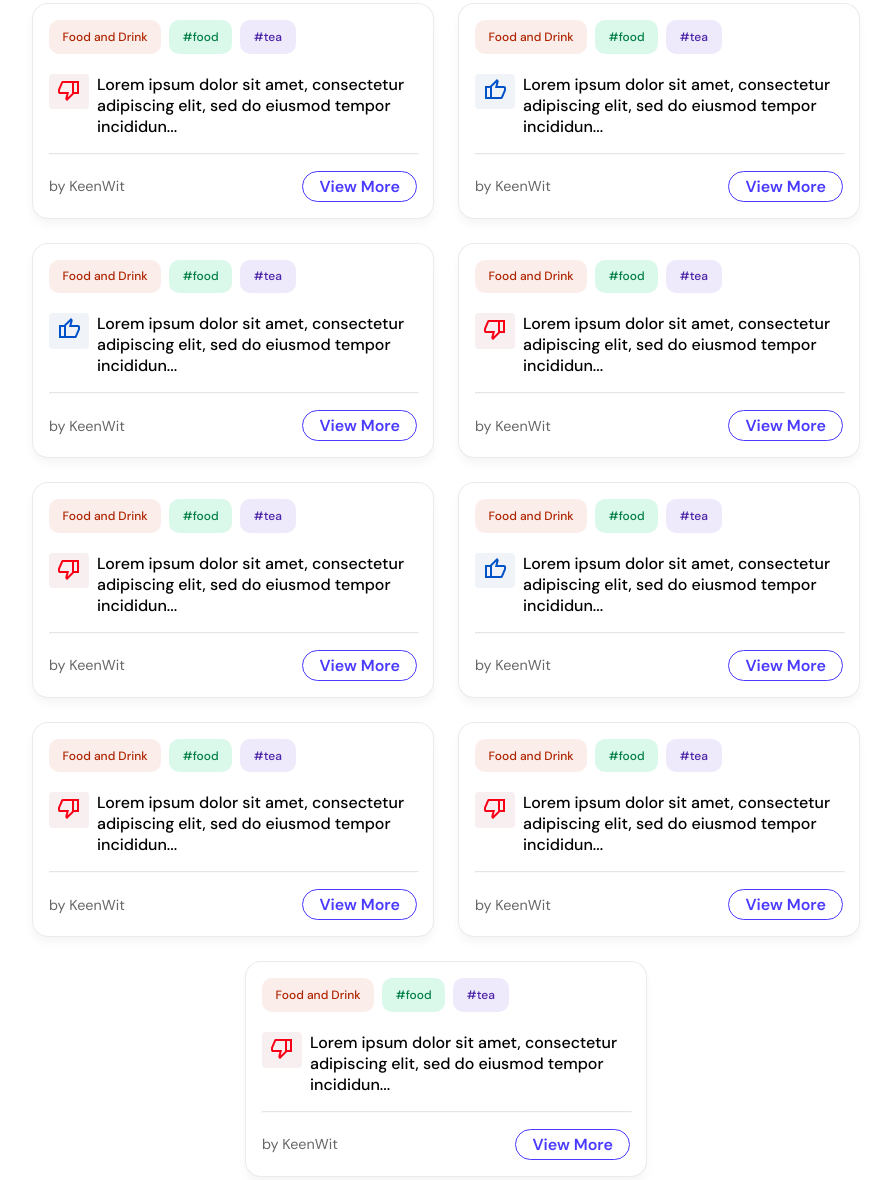
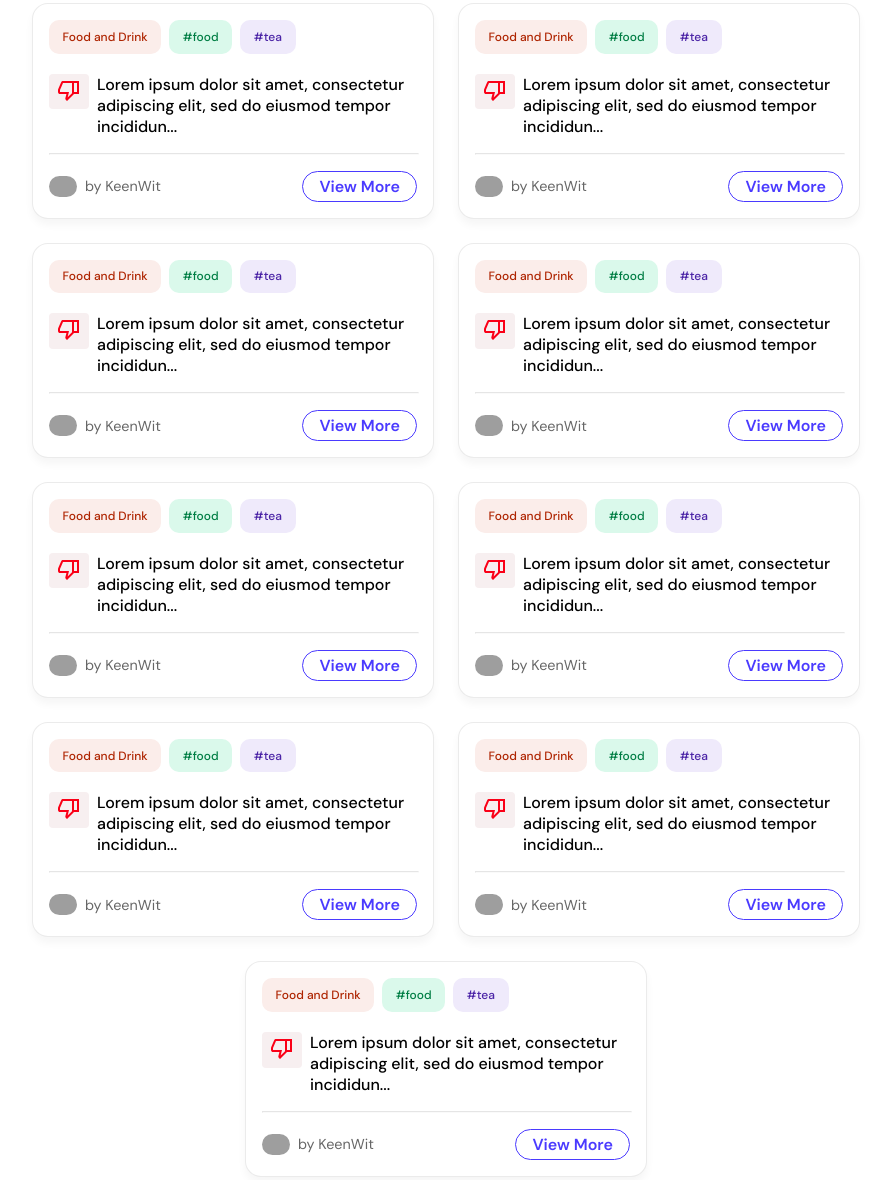
Before and after one commit to deepeshdm/HugOrShrug, a website: page index.html in a window 1280 px wide. Shown: the part 1378-2558 px from the top of the page, without its empty margins (194-1085 px from the left). Drawn offline with Linux system fonts and the light colour scheme; grey boxes are pictures that could not be loaded.

Commit message:
added pic in comment card in index.html

```diff
--- a/index.html
+++ b/index.html
@@ -285,53 +285,10 @@
                             </div>
                             <hr class="divider"></hr>
                             <div class="flex-sb">
+                                <div class="flex-gap-05">
+                                    <img class="comment-pic" src="https://randomuser.me/api/portraits/men/8.jpg">
                                     <div class="likedby"> by KeenWit </div>
-                                <button class="white-action-btn2"> View More </button>
                                 </div>
-                        </div>
-
-                        <div class="comment-card">
-
-                            <div class="flex-gap-05" style="margin-bottom:0.75rem;">
-                                <div class="redpart"> Food and Drink </div>
-                                <div class="greenpart"> #food </div>
-                                <div class="purplepart"> #tea </div>
-                            </div>
-
-                            <div class="flex-gap-05" style="align-items:flex-start;">
-                                <div class="blue-section">
-                                    <img class="likeimg" style="width:1.5rem;" src="assets/blue-thumbup.svg" />
-                                </div>
-                                <div class="comment">
-                                    Lorem ipsum dolor sit amet, consectetur adipiscing elit, sed do eiusmod tempor incididun...
-                                </div>
-                            </div>
-                            <hr class="divider"></hr>
-                            <div class="flex-sb">
-                                <div class="likedby"> by KeenWit </div>
-                                <button class="white-action-btn2"> View More </button>
-                            </div>
-                        </div>
-
-                        <div class="comment-card">
-
-                            <div class="flex-gap-05" style="margin-bottom:0.75rem;">
-                                <div class="redpart"> Food and Drink </div>
-                                <div class="greenpart"> #food </div>
-                                <div class="purplepart"> #tea </div>
-                            </div>
-
-                            <div class="flex-gap-05" style="align-items:flex-start;">
-                                <div class="blue-section">
-                                    <img class="likeimg" style="width:1.5rem;" src="assets/blue-thumbup.svg" />
-                                </div>
-                                <div class="comment">
-                                    Lorem ipsum dolor sit amet, consectetur adipiscing elit, sed do eiusmod tempor incididun...
-                                </div>
-                            </div>
-                            <hr class="divider"></hr>
-                            <div class="flex-sb">
-                                <div class="likedby"> by KeenWit </div>
                                 <button class="white-action-btn2"> View More </button>
                             </div>
                         </div>
@@ -354,7 +311,10 @@
                             </div>
                             <hr class="divider"></hr>
                             <div class="flex-sb">
+                                <div class="flex-gap-05">
+                                    <img class="comment-pic" src="https://randomuser.me/api/portraits/men/8.jpg">
                                     <div class="likedby"> by KeenWit </div>
+                                </div>
                                 <button class="white-action-btn2"> View More </button>
                             </div>
                         </div>
@@ -377,30 +337,10 @@
                             </div>
                             <hr class="divider"></hr>
                             <div class="flex-sb">
+                                <div class="flex-gap-05">
+                                    <img class="comment-pic" src="https://randomuser.me/api/portraits/men/8.jpg">
                                     <div class="likedby"> by KeenWit </div>
-                                <button class="white-action-btn2"> View More </button>
                                 </div>
-                        </div>
-
-                        <div class="comment-card">
-
-                            <div class="flex-gap-05" style="margin-bottom:0.75rem;">
-                                <div class="redpart"> Food and Drink </div>
-                                <div class="greenpart"> #food </div>
-                                <div class="purplepart"> #tea </div>
-                            </div>
-
-                            <div class="flex-gap-05" style="align-items:flex-start;">
-                                <div class="blue-section">
-                                    <img class="likeimg" style="width:1.5rem;" src="assets/blue-thumbup.svg" />
-                                </div>
-                                <div class="comment">
-                                    Lorem ipsum dolor sit amet, consectetur adipiscing elit, sed do eiusmod tempor incididun...
-                                </div>
-                            </div>
-                            <hr class="divider"></hr>
-                            <div class="flex-sb">
-                                <div class="likedby"> by KeenWit </div>
                                 <button class="white-action-btn2"> View More </button>
                             </div>
                         </div>
@@ -423,7 +363,10 @@
                             </div>
                             <hr class="divider"></hr>
                             <div class="flex-sb">
+                                <div class="flex-gap-05">
+                                    <img class="comment-pic" src="https://randomuser.me/api/portraits/men/8.jpg">
                                     <div class="likedby"> by KeenWit </div>
+                                </div>
                                 <button class="white-action-btn2"> View More </button>
                             </div>
                         </div>
@@ -446,7 +389,10 @@
                             </div>
                             <hr class="divider"></hr>
                             <div class="flex-sb">
+                                <div class="flex-gap-05">
+                                    <img class="comment-pic" src="https://randomuser.me/api/portraits/men/8.jpg">
                                     <div class="likedby"> by KeenWit </div>
+                                </div>
                                 <button class="white-action-btn2"> View More </button>
                             </div>
                         </div>
@@ -469,7 +415,88 @@
                             </div>
                             <hr class="divider"></hr>
                             <div class="flex-sb">
+                                <div class="flex-gap-05">
+                                    <img class="comment-pic" src="https://randomuser.me/api/portraits/men/8.jpg">
                                     <div class="likedby"> by KeenWit </div>
+                                </div>
+                                <button class="white-action-btn2"> View More </button>
+                            </div>
+                        </div>
+
+                        <div class="comment-card">
+
+                            <div class="flex-gap-05" style="margin-bottom:0.75rem;">
+                                <div class="redpart"> Food and Drink </div>
+                                <div class="greenpart"> #food </div>
+                                <div class="purplepart"> #tea </div>
+                            </div>
+
+                            <div class="flex-gap-05" style="align-items:flex-start;">
+                                <div class="red-section">
+                                    <img class="likeimg" style="width:1.5rem;" src="assets/red-thumbdown.svg" />
+                                </div>
+                                <div class="comment">
+                                    Lorem ipsum dolor sit amet, consectetur adipiscing elit, sed do eiusmod tempor incididun...
+                                </div>
+                            </div>
+                            <hr class="divider"></hr>
+                            <div class="flex-sb">
+                                <div class="flex-gap-05">
+                                    <img class="comment-pic" src="https://randomuser.me/api/portraits/men/8.jpg">
+                                    <div class="likedby"> by KeenWit </div>
+                                </div>
+                                <button class="white-action-btn2"> View More </button>
+                            </div>
+                        </div>
+
+                        <div class="comment-card">
+
+                            <div class="flex-gap-05" style="margin-bottom:0.75rem;">
+                                <div class="redpart"> Food and Drink </div>
+                                <div class="greenpart"> #food </div>
+                                <div class="purplepart"> #tea </div>
+                            </div>
+
+                            <div class="flex-gap-05" style="align-items:flex-start;">
+                                <div class="red-section">
+                                    <img class="likeimg" style="width:1.5rem;" src="assets/red-thumbdown.svg" />
+                                </div>
+                                <div class="comment">
+                                    Lorem ipsum dolor sit amet, consectetur adipiscing elit, sed do eiusmod tempor incididun...
+                                </div>
+                            </div>
+                            <hr class="divider"></hr>
+                            <div class="flex-sb">
+                                <div class="flex-gap-05">
+                                    <img class="comment-pic" src="https://randomuser.me/api/portraits/men/8.jpg">
+                                    <div class="likedby"> by KeenWit </div>
+                                </div>
+                                <button class="white-action-btn2"> View More </button>
+                            </div>
+                        </div>
+
+                        <div class="comment-card">
+
+                            <div class="flex-gap-05" style="margin-bottom:0.75rem;">
+                                <div class="redpart"> Food and Drink </div>
+                                <div class="greenpart"> #food </div>
+                                <div class="purplepart"> #tea </div>
+                            </div>
+
+                            <div class="flex-gap-05" style="align-items:flex-start;">
+                                <div class="red-section">
+                                    <img class="likeimg" style="width:1.5rem;" src="assets/red-thumbdown.svg" />
+                                </div>
+                                <div class="comment">
+                                    Lorem ipsum dolor sit amet, consectetur adipiscing elit, sed do eiusmod tempor incididun...
+                                </div>
+                            </div>
+                            <hr class="divider"></hr>
+                            <div class="flex-sb">
+                                <div class="flex-gap-05">
+                                    <img class="comment-pic" src="https://randomuser.me/api/portraits/men/8.jpg">
+                                    <div class="likedby"> by KeenWit </div>
+                                </div>
                                 <button class="white-action-btn2"> View More </button>
                             </div>
                         </div>
--- a/style.css
+++ b/style.css
@@ -369,3 +369,9 @@ html,body{
   .navbar-select select:focus {
     outline: none; /* Remove focus outline */
   }
+
+
+  .comment-pic{
+    width: 1.75rem;
+    border-radius: 1rem;
+  }
```
Lines whose indentation alone changed are shown as unchanged.
